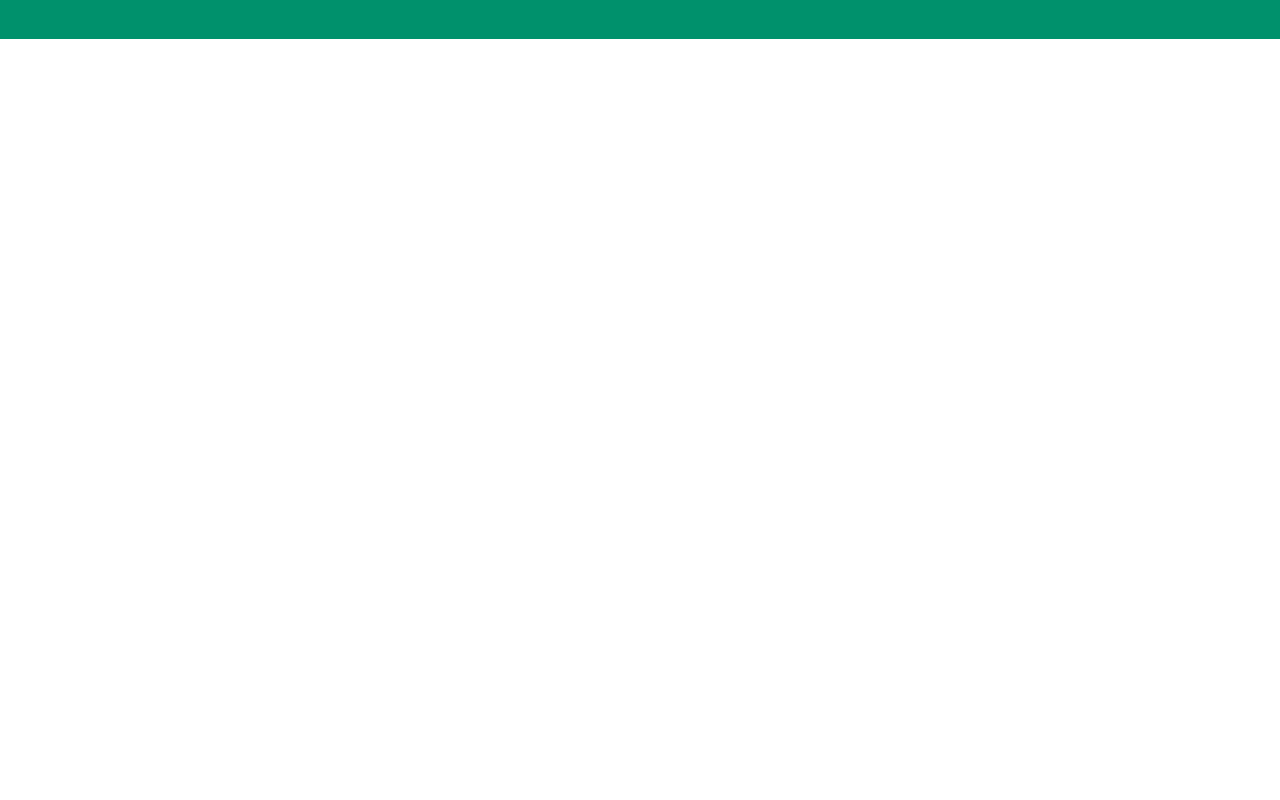
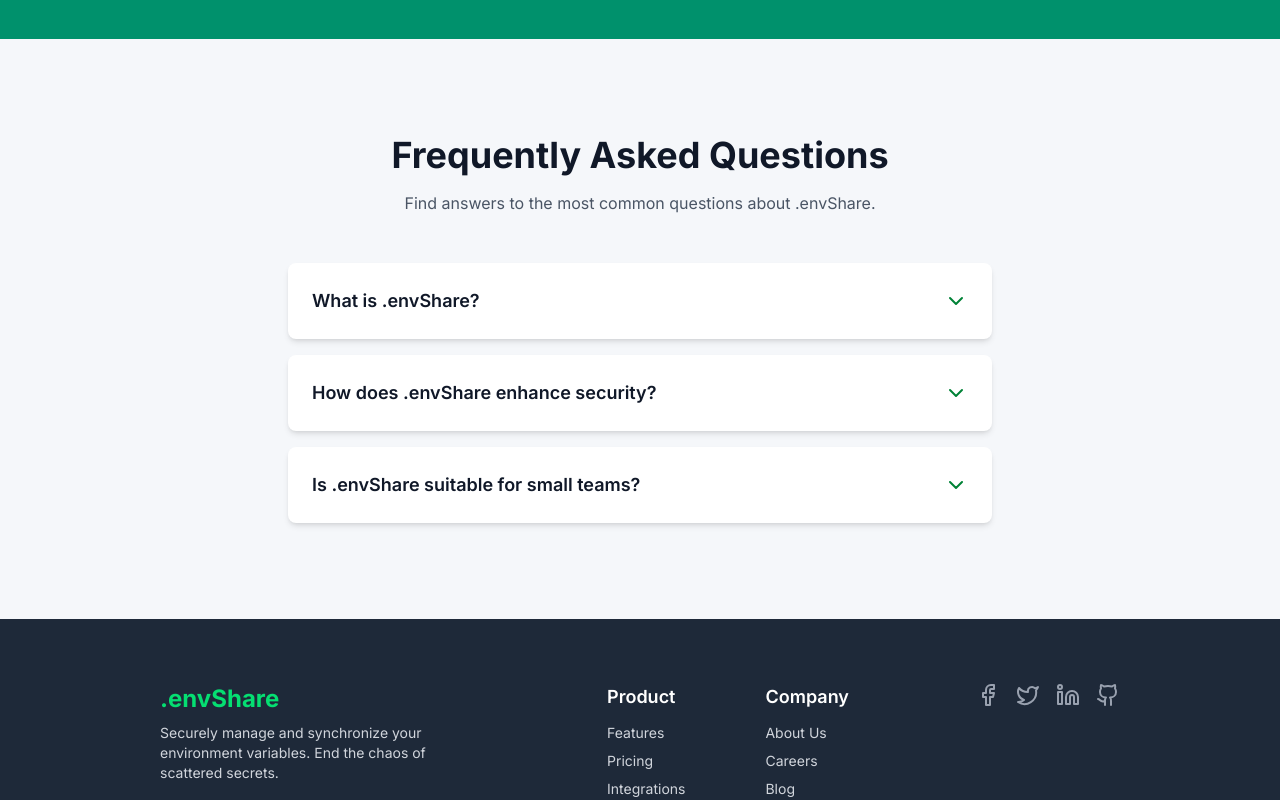
Before and after one commit to ChirayuSahu/envoy, a Next.js app in the folder web-app/: page / in a window 1280 px wide. Shown: the part 1800-2600 px from the top of the page. Before the commit the page ends 1839 px from the top, so only its background shows below. Built offline with nearby package versions, Linux system fonts and the light colour scheme; no server answers; a web font is replaced by a local one.

Commit message:
feat: add FAQDropdown and Footer components to Home page

```diff
--- a/web-app/src/app/page.tsx
+++ b/web-app/src/app/page.tsx
@@ -3,6 +3,8 @@ import Navbar from "@/components/navbar";
 import HeroSection from "@/components/hero";
 import CommunitySection from "@/components/communitySection";
 import FeatureSection from "@/components/featureSection";
+import FAQDropdown from "@/components/faqSection";
+import Footer from "@/components/footer";
 
 export default function Home() {
 
@@ -13,6 +15,8 @@ export default function Home() {
     <HeroSection />
     <CommunitySection />
     <FeatureSection />
+    <FAQDropdown />
+    <Footer />
     </div>
     </>
   );
```
